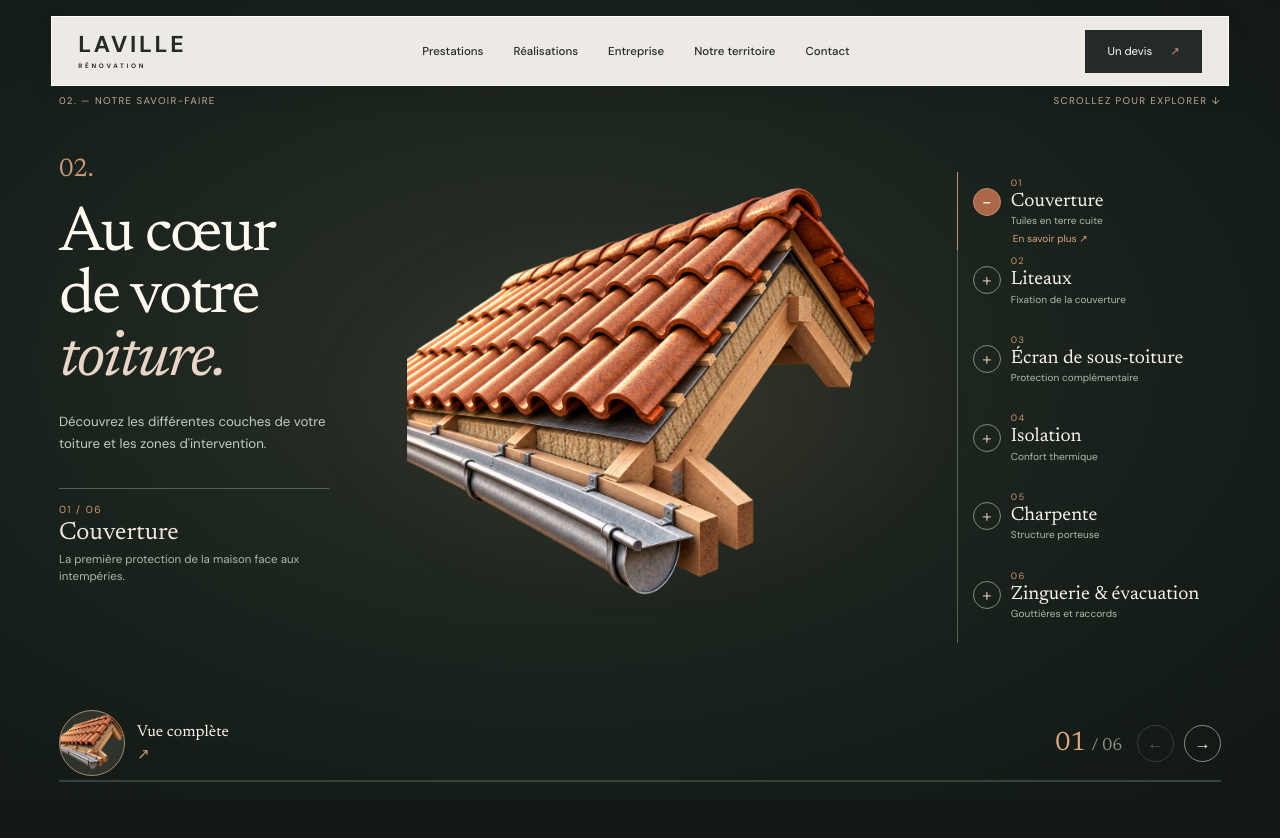
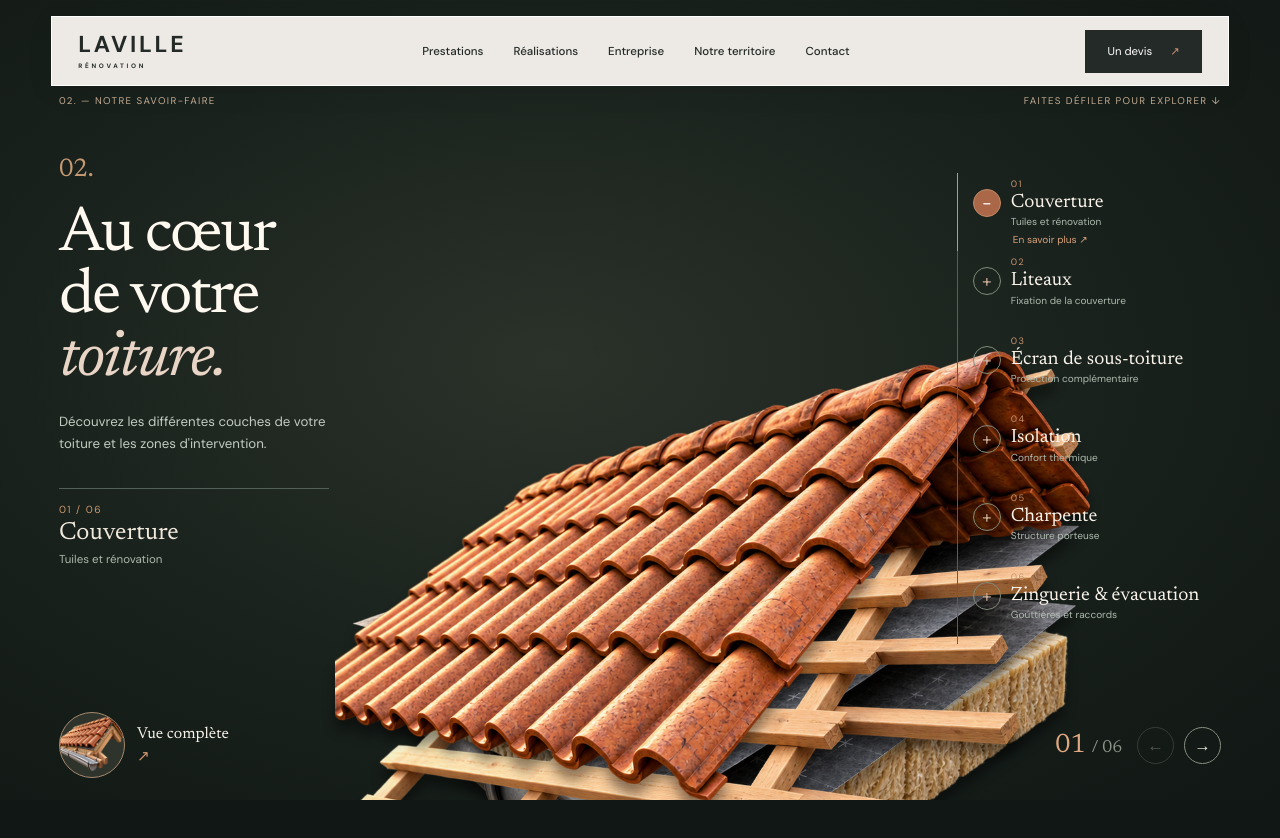
Before and after one commit to Mika1133/Laville-R-novation-, a Next.js app: page /toiture-demo in a window 1280 px wide. Shown: the top 838 px of the page. Built offline with nearby package versions, Linux system fonts and the light colour scheme.

Commit message:
refactor: connect scroll progress to one continuous canvas with no hard-cut image swaps

```diff
--- a/components/Roof.jsx
+++ b/components/Roof.jsx
@@ -1,105 +1,87 @@
 "use client";
 import {useEffect,useRef,useState} from "react";
+import dynamic from "next/dynamic";
+import Link from "next/link";
 import Image from "next/image";
-import Link from "next/link";
-
-const parts=[
-{name:"Couverture",sub:"Tuiles en terre cuite",description:"La première protection de la maison face aux intempéries.",page:"/prestations/renovation-toiture",asset:"couverture.png",dx:-9,dy:-21,scale:.88},
-{name:"Liteaux",sub:"Fixation de la couverture",description:"Les liteaux en bois forment le support de la couverture.",page:"/prestations/renovation-toiture",asset:"liteaux.png",dx:-5,dy:-10,scale:.92},
-{name:"Écran de sous-toiture",sub:"Protection complémentaire",description:"Une membrane qui aide à protéger contre les infiltrations.",page:"/prestations/etancheite",asset:"sous-toiture.png",dx:0,dy:0,scale:.90},
-{name:"Isolation",sub:"Confort thermique",description:"Couche pédagogique : cette prestation reste à confirmer.",page:"/prestations",asset:"isolation.png",dx:3,dy:13,scale:.83},
-{name:"Charpente",sub:"Structure porteuse",description:"La structure en bois soutient l'ensemble de la toiture.",page:"/prestations",asset:"charpente.png",dx:4,dy:26,scale:.85},
-{name:"Zinguerie & évacuation",sub:"Gouttières et raccords",description:"Les éléments en zinc assurent l'évacuation des eaux.",page:"/prestations/zinguerie-gouttieres",asset:"zinguerie.png",dx:-7,dy:36,scale:.87}
+const RoofCanvas=dynamic(()=>import("./RoofCanvas"),{ssr:false,loading:()=> <div className="roof-canvas-wait">Préparation de la toiture…</div>});
+const PARTS=[
+{name:"Couverture",sub:"Tuiles et rénovation",href:"/prestations/renovation-toiture"},
+{name:"Liteaux",sub:"Fixation de la couverture",href:"/prestations/renovation-toiture"},
+{name:"Écran de sous-toiture",sub:"Protection complémentaire",href:"/prestations/etancheite"},
+{name:"Isolation",sub:"Confort thermique",href:"/prestations"},
+{name:"Charpente",sub:"Structure porteuse",href:"/prestations"},
+{name:"Zinguerie & évacuation",sub:"Gouttières et raccords",href:"/prestations/zinguerie-gouttieres"}
 ];
-const clamp=v=>Math.max(0,Math.min(1,v));
-const ease=v=>{const t=clamp(v);return t*t*(3-2*t)};
-const imgBase="/images/toiture/";
+const clamp=x=>Math.max(0,Math.min(1,x));
 export default function Roof(){
- const scrollSection=useRef(null);
- const [p,setP]=useState(0);
- const [reduce,setReduce]=useState(false);
+ const section=useRef(null),progressRef=useRef(0),[step,setStep]=useState(0),[reduced,setReduced]=useState(false);
  useEffect(()=>{
-  const mq=window.matchMedia("(prefers-reduced-motion: reduce)");
-  const onChange=()=>setReduce(mq.matches);onChange();mq.addEventListener?.("change",onChange);
-  let frame=0;
-  function update(){
-   if(frame)return;
-   frame=requestAnimationFrame(()=>{
-    frame=0;
-    if(!scrollSection.current)return;
-    const rect=scrollSection.current.getBoundingClientRect();
-    const distance=Math.max(1,rect.height-window.innerHeight);
-    const next=clamp(-rect.top/distance);
-    setP(prev=>Math.abs(prev-next)<.0005?prev:next);
+  const media=window.matchMedia("(prefers-reduced-motion: reduce)");
+  const updateMedia=()=>setReduced(media.matches);
+  updateMedia();media.addEventListener?.("change",updateMedia);
+  let raf=0;
+  const measure=()=>{
+   if(raf)return;
+   raf=requestAnimationFrame(()=>{
+    raf=0;
+    if(!section.current)return;
+    const rect=section.current.getBoundingClientRect();
+    const length=Math.max(1,rect.height-window.innerHeight);
+    const p=media.matches?0:clamp(-rect.top/length);
+    progressRef.current=p;
+    const next=Math.min(5,Math.floor(p*6));
+    setStep(prev=>prev===next?prev:next);
    });
-  }
-  update();window.addEventListener("scroll",update,{passive:true});window.addEventListener("resize",update);
-  return()=>{cancelAnimationFrame(frame);mq.removeEventListener?.("change",onChange);window.removeEventListener("scroll",update);window.removeEventListener("resize",update)};
+  };
+  measure();window.addEventListener("scroll",measure,{passive:true});window.addEventListener("resize",measure);
+  return()=>{
+   cancelAnimationFrame(raf);media.removeEventListener?.("change",updateMedia);
+   window.removeEventListener("scroll",measure);window.removeEventListener("resize",measure);
+  };
  },[]);
- const active=Math.min(5,Math.floor(p*6));
- const travel=ease((p-.06)/.78);
- const assembled=1-ease((p-.035)/.24);
- const exploded=ease((p-.79)/.19);
- function go(i){
-  const el=scrollSection.current;if(!el)return;
+ const jump=i=>{
+  const el=section.current;
+  if(!el)return;
   const top=window.scrollY+el.getBoundingClientRect().top;
   const length=Math.max(1,el.offsetHeight-window.innerHeight);
-  window.scrollTo({top:top+length*(i===0?.012:(i+.34)/6),behavior:reduce?"instant":"smooth"});
- }
- return <section className="roof-approved" id="au-coeur-de-votre-toiture" ref={scrollSection} aria-label="Exploration de la toiture">
+  window.scrollTo({top:top+length*(i===0?.005:(i+.4)/6),behavior:reduced?"instant":"smooth"});
+ };
+ return <section className="roof-approved roof-continuous" id="au-coeur-de-votre-toiture" ref={section} aria-label="Au cœur de votre toiture : découvrir ses six couches">
   <div className="roof-approved-sticky">
-   <div className="roof-approved-top"><span>02. — NOTRE SAVOIR-FAIRE</span><span>SCROLLEZ POUR EXPLORER ↓</span></div>
+   <div className="roof-approved-top"><span>02. — NOTRE SAVOIR-FAIRE</span><span>FAITES DÉFILER POUR EXPLORER ↓</span></div>
    <div className="roof-approved-content">
     <div className="roof-approved-heading">
      <small>02.</small><h2>Au cœur<br/>de votre <em>toiture.</em></h2>
      <p>Découvrez les différentes couches de votre toiture et les zones d'intervention.</p>
      <div className="roof-approved-context">
-      <span>{"0"+(active+1)+" / 06"}</span>
-      <strong>{parts[active].name}</strong>
-      <p>{parts[active].description}</p>
+      <span>{"0"+(step+1)+" / 06"}</span><strong>{PARTS[step].name}</strong>
+      <p>{PARTS[step].sub}</p>
      </div>
     </div>
-    <div className="roof-approved-scene" role="group" aria-label="Vue photographique décomposée d'une toiture">
-     <div className="roof-approved-glow" aria-hidden="true"/>
-     <div className="roof-approved-hero" style={{opacity:reduce&&p>.65?0:assembled}}>
-      <Image src={imgBase+"vue-assemblee.png"} alt="Toiture assemblée en terre cuite, bois et zinc" fill quality={90} sizes="(max-width: 800px) 60vw, 52vw" draggable={false}/>
-     </div>
-     <div className="roof-approved-layered" style={{opacity:reduce?0:ease((p-.09)/.18)*(1-exploded)}}>
-      {parts.map((part,i)=>{
-       const visibility=ease((p-(.04+i*.07))/.14);
-       const moved=travel*(.68+.32*visibility);
-       const style={zIndex:6-i,opacity:visibility,
-         transform:"translate3d("+(part.dx*moved).toFixed(2)+"%, "+(part.dy*moved).toFixed(2)+"%, 0) scale("+part.scale+")"};
-       return <div className="roof-approved-part" key={part.asset} style={style}>
-        <Image src={imgBase+part.asset} alt="" fill quality={90} sizes="(max-width: 800px) 60vw, 52vw" draggable={false}/>
-       </div>;
-      })}
-     </div>
-     <div className="roof-approved-final" style={{opacity:reduce&&p>.65?1:exploded}}>
-      <Image src={imgBase+"vue-eclatee.png"} alt="Vue éclatée de l'ensemble des couches de la toiture" fill quality={90} sizes="(max-width: 800px) 60vw, 52vw" draggable={false}/>
-     </div>
+    <div className="roof-approved-scene roof-continuous-stage">
+      <RoofCanvas progressRef={progressRef} active={step}/>
     </div>
-    <div className="roof-approved-list" aria-label="Éléments de la toiture">
-     {parts.map((part,i)=><div className={i===active?"roof-approved-item active":"roof-approved-item"} key={part.asset}>
-      <button type="button" className="roof-approved-item-main" aria-current={active===i?"step":undefined} onClick={()=>go(i)} aria-label={"Afficher "+part.name}>
-       <span className="roof-approved-bullet">{active===i?"−":"+"}</span>
-       <span className="roof-approved-title"><small>{"0"+(i+1)}</small><strong>{part.name}</strong><em>{part.sub}</em></span>
-      </button>
-      <Link href={part.page} className="roof-approved-more">En savoir plus ↗</Link>
-     </div>)}
+    <div className="roof-approved-list">
+     {PARTS.map((part,i)=><div className={i===step?"roof-approved-item active":"roof-approved-item"} key={part.name}>
+       <button type="button" className="roof-approved-item-main" onClick={()=>jump(i)} aria-current={step===i?"step":undefined} aria-label={"Découvrir "+part.name}>
+        <span className="roof-approved-bullet">{step===i?"−":"+"}</span>
+        <span className="roof-approved-title"><small>{"0"+(i+1)}</small><strong>{part.name}</strong><em>{part.sub}</em></span>
+       </button>
+       <Link href={part.href} className="roof-approved-more">En savoir plus ↗</Link>
+      </div>)}
     </div>
    </div>
    <div className="roof-approved-footer">
-    <button className="roof-approved-complete" type="button" onClick={()=>go(0)}>
-     <span className="roof-approved-thumbnail"><Image src={imgBase+"vue-assemblee.png"} alt="" fill sizes="70px" quality={90}/></span>
-     <span>Vue complète <small>↗</small></span>
+    <button className="roof-approved-complete" type="button" onClick={()=>jump(0)}>
+      <span className="roof-approved-thumbnail"><Image src="/images/toiture/vue-assemblee.png" alt="" fill sizes="70px" quality={90}/></span>
+      <span>Vue complète <small>↗</small></span>
     </button>
-    <div className="roof-approved-pagination"><span>{"0"+(active+1)} <small>/ 06</small></span>
-     <button type="button" aria-label="Couche précédente" disabled={active===0} onClick={()=>go(Math.max(0,active-1))}>←</button>
-     <button type="button" aria-label="Couche suivante" disabled={active===5} onClick={()=>go(Math.min(5,active+1))}>→</button>
+    <div className="roof-approved-pagination">
+      <span>{"0"+(step+1)} <small>/ 06</small></span>
+      <button type="button" onClick={()=>jump(Math.max(0,step-1))} disabled={step===0} aria-label="Précédent">←</button>
+      <button type="button" onClick={()=>jump(Math.min(5,step+1))} disabled={step===5} aria-label="Suivant">→</button>
     </div>
    </div>
-   <div className="roof-approved-bar" aria-hidden="true"><span style={{width:(100*p)+"%"}}/></div>
   </div>
- </section>
+ </section>;
 }
```
